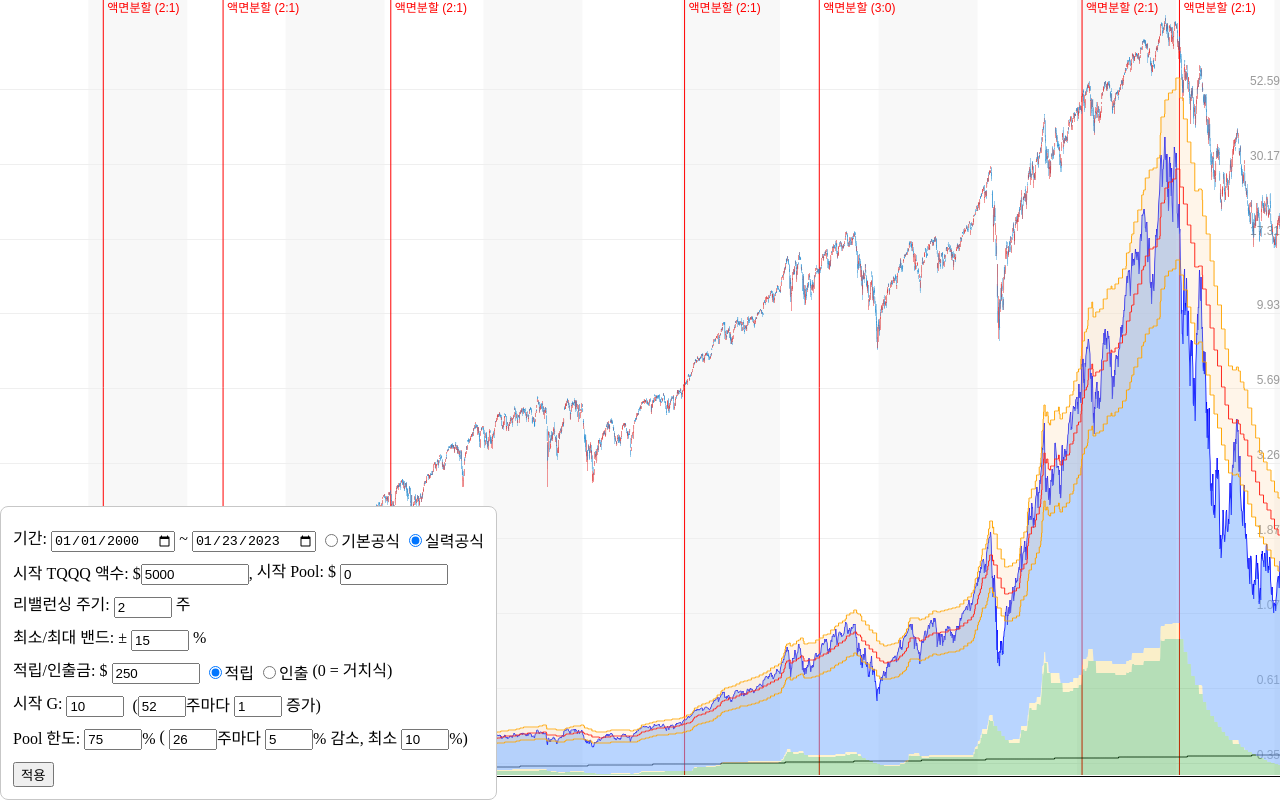
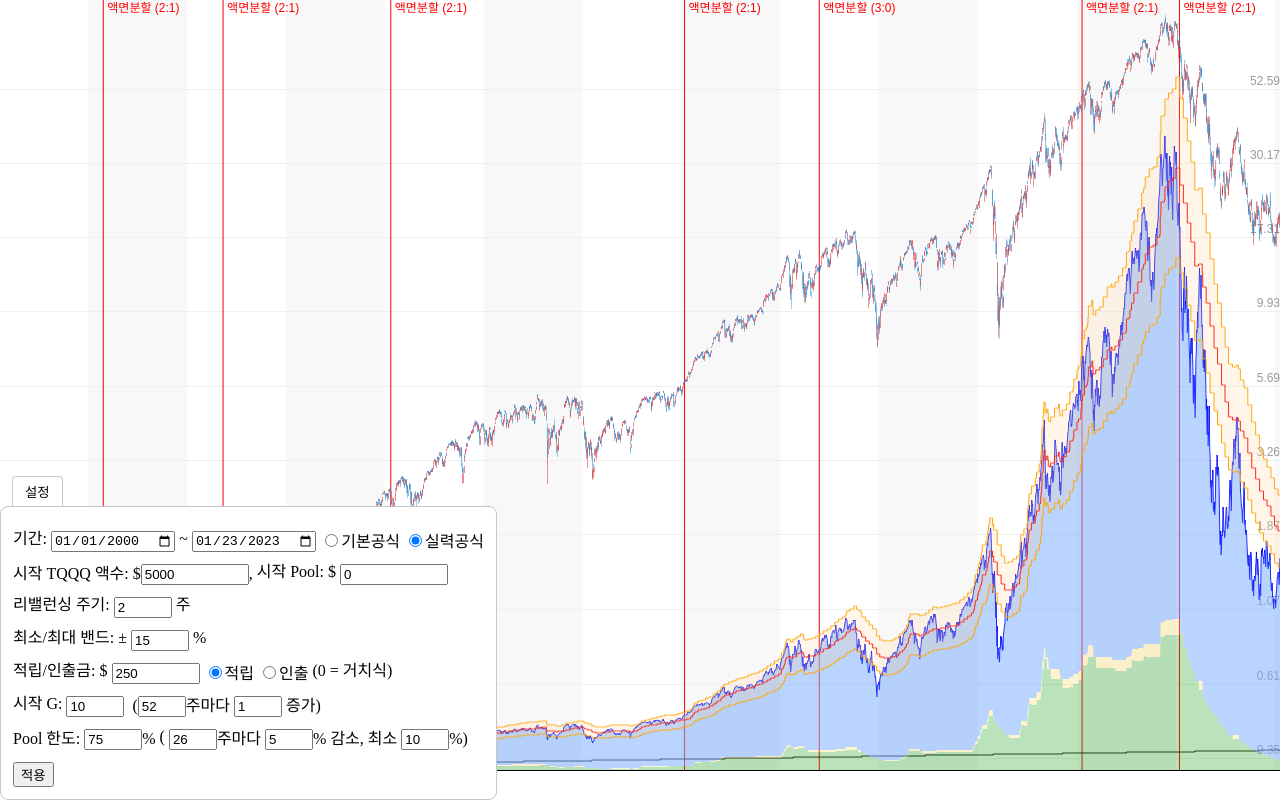
Before and after one commit to Droomii/vr-simul, a React (Create React App) app: page / in a window 1280 px wide. Built offline with nearby package versions, Linux system fonts and the light colour scheme.

Commit message:
implement expand/collapse

```diff
--- a/src/App.module.scss
+++ b/src/App.module.scss
@@ -12,12 +12,31 @@
 }
 
 .controlWrap {
-  position: fixed;
+  position: absolute;
+  display: flex;
+  flex-direction: column;
+  align-items: flex-start;
+
+  > .thumb {
+    cursor: pointer;
+    display: flex;
+    align-items: center;
+    margin-left: 12px;
+    height: 30px;
+    padding: 0 12px;
+    background: white;
+    border: 1px solid #c7c7c7;
+    border-bottom: none;
+    border-radius: 4px 4px 0 0;
+  }
+
+  .controlContainer {
     background: white;
     border: 1px solid #c7c7c7;
     border-radius: 8px;
     bottom: 0;
     padding: 12px;
+
     > div {
       margin-top: 12px;
       display: flex;
@@ -25,7 +44,9 @@
     }
   }
 
+}
+
 .settingsWrap {
   position: relative;
-  height: 24px;
+  height: 30px;
 }
--- a/src/common/component/settings/ChartSettings.tsx
+++ b/src/common/component/settings/ChartSettings.tsx
@@ -1,10 +1,11 @@
 import styles from "../../../App.module.scss";
-import React, {useRef} from "react";
+import React, {useRef, useState} from "react";
 import useChartContext from "../../../context/useChartContext";
 import IVRSettings from "../../../define/IVRSettings";
 
 const ChartSettings = () => {
     const {state: {settings}, setSettings} = useChartContext();
+    const [expand, setExpand] = useState(true);
     const startDateRef = useRef<HTMLInputElement>(null);
     const endDateRef = useRef<HTMLInputElement>(null);
     const advancedRadioRef = useRef<HTMLInputElement>(null);
@@ -79,7 +80,9 @@ const ChartSettings = () => {
         setSettings(settings)
     }
 
-    return <form className={styles.controlWrap}>
+    return <div className={styles.controlWrap} style={expand ? {bottom: 0} : undefined}>
+        <button type={'button'} className={styles.thumb} onClick={() => setExpand(v => !v)}>설정</button>
+        <div className={styles.controlContainer}>
         <div>기간: <input type={'date'} ref={startDateRef} defaultValue={settings.startDate}
                         onChange={handleChangeStartDate}/> ~ <input type={'date'} ref={endDateRef} defaultValue={settings.endDate} onChange={handleChangeEndDate}/>
             <label htmlFor={'basicFormula'}><input  id={'basicFormula'} type={'radio'} value={'basic'} name={'formula'} />기본공식</label>
@@ -117,7 +120,8 @@ const ChartSettings = () => {
         <div>
         <button type={'button'} onClick={handleSubmit}>적용</button>
         </div>
-    </form>
+        </div>
+    </div>
 }
 
 export default ChartSettings;
```
Lines whose indentation alone changed are shown as unchanged.
